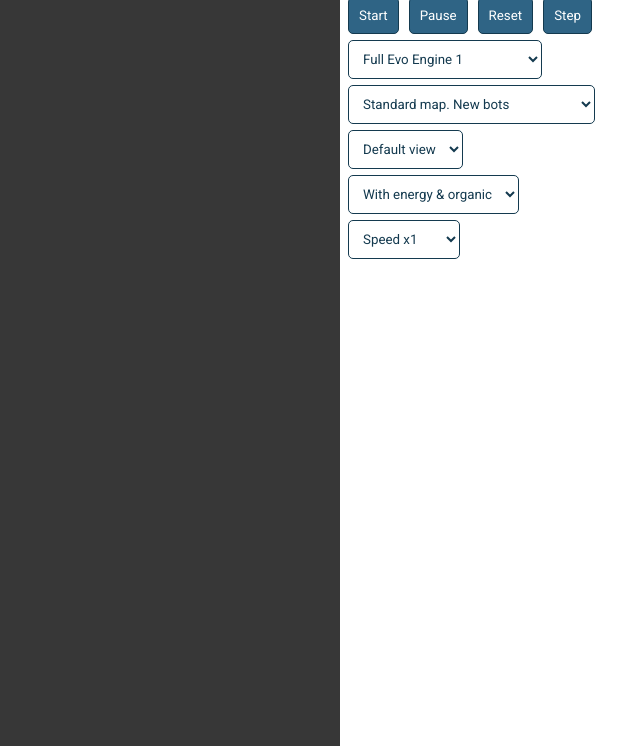
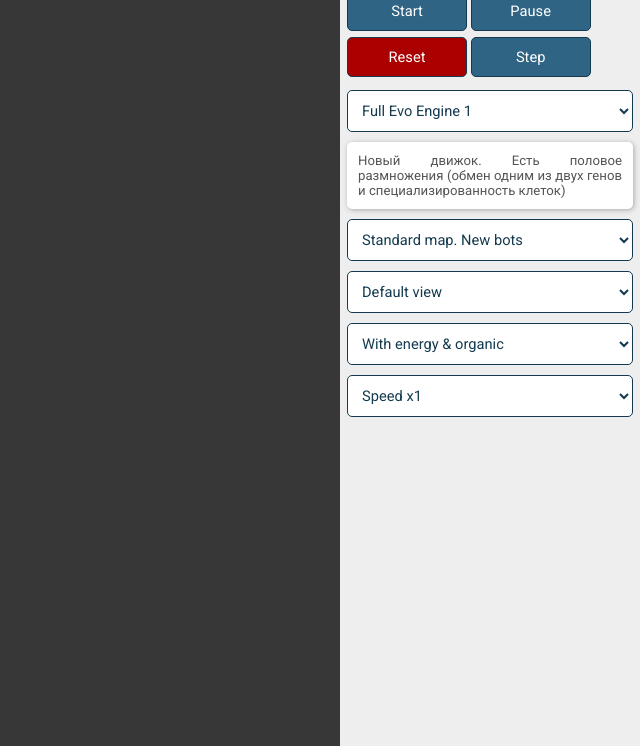
Before and after one commit to MemoS77/open-evolution-simulator, a website built with Parcel: page src/index.html in a window 1280 px wide. Shown: the part 54-800 px from the top of the page, without its empty margins (640-1280 px from the left). Built offline with nearby package versions, Linux system fonts and the light colour scheme.

Commit message:
feat: show engines description

```diff
--- a/src/code/app.ts
+++ b/src/code/app.ts
@@ -1,6 +1,13 @@
 import Point from "./types/point"
 import {drawFPS} from "./funcs/fps"
-import {getCanvasCont, setEnginesList, setFilterList, setParamsList, setViewList} from "./funcs/dom"
+import {
+    getCanvasCont,
+    setEnginesList,
+    setFilterList,
+    setParamsList,
+    setViewList,
+    showEngineDescription
+} from "./funcs/dom"
 import {
     bindFilterMode,
     bindPauseButton,
@@ -36,10 +43,11 @@ export default class App {
     onEngineSelect(index: string | number) {
         this.reset()
         this.engine = engines[+index]
-        //const info = this.engine.getInfo()
+        const info = this.engine.getInfo()
         const params = setParamsList(this.engine)
         setViewList(this.engine.getViewTitles())
         setFilterList(this.engine.getFilterTitles())
+        showEngineDescription(info.description)
         this.engine.init(this.canvas, params.length ? params[0] : null)
         this.engine.clear()
     }
@@ -62,7 +70,9 @@ export default class App {
             }
         })
         bindStartButton(() => this.start())
-        bindResetButton(() => this.reset())
+        bindResetButton(() => {
+            if (confirm("Sure reset?")) this.reset()
+        })
         bindPauseButton(() => this.pause())
         bindStepButton(() => {
             this.oneStep()
--- a/src/code/engines/full-evo/full-evo-2.ts
+++ b/src/code/engines/full-evo/full-evo-2.ts
@@ -6,6 +6,7 @@ export default class FullEvo2 extends FullEvo {
     override  getInfo(): EngineInfo {
         const info = super.getInfo()
         info.version = 2
+        info.description = "Изменен принцип столкновения клеток и некоторые другие вещи"
         return info
     }
 
--- a/src/code/engines/full-evo/full-evo.ts
+++ b/src/code/engines/full-evo/full-evo.ts
@@ -185,7 +185,7 @@ export default class FullEvo extends CellEngine {
     override  getInfo(): EngineInfo {
         return {
             name: "Full Evo Engine",
-            description: "Cell Plants",
+            description: "Новый движок. Есть половое размножения (обмен одним из двух генов и специализированность клеток)",
             version: 1,
             id: "full-evo"
         }
@@ -430,13 +430,19 @@ export default class FullEvo extends CellEngine {
                 const cell = this.getFieldCell(d)
                 if (cell && bot.energy>minBotEnergy*2) {
                     const e = Math.floor(bot.energy / 2)
-                    const newBot = new MainBot(this, this.nextBotId, param%3, d!, e, bot)
-                    this.addBot(newBot)
+                    this.newBot(param%3, d!, e, bot)
                     bot.delEnergy(e)
                 }
             }
             break
         }
+    }
+
+
+    protected newBot(kind: BotKind, position: Point, energy: number, host: Bot | null): Bot {
+        const bot = new MainBot(this, this.nextBotId, kind, position, energy, host)
+        this.addBot(bot)
+        return bot
     }
 
     addOrganic(pos: Point, amount: number): void {
--- a/src/code/engines/simple-evo/simple-evo.ts
+++ b/src/code/engines/simple-evo/simple-evo.ts
@@ -135,7 +135,7 @@ export default class SimpleEvo extends CellEngine {
             id: "sevo",
             name: "Simple Evolution",
             version: 1,
-            description: "Simplest evolution engine",
+            description: "Первая попытка создания эволюционного процесс на этом движке. Нет полового размножения, только мутации.",
         }
     }
 
--- a/src/code/engines/space-gravity/space-gravity.ts
+++ b/src/code/engines/space-gravity/space-gravity.ts
@@ -24,7 +24,9 @@ export default class SpaceGravityEngine extends Engine2d {
             id: "gravity",
             name: "Space Gravity Simulator",
             version: 1,
-            description: "Show, how gravity works in 2d space"
+            description: "Пробный движок, моделирующий движение объектов в пространстве. " +
+                "Создан самым первым для тестирования удобства выбранной архитектуры приложения для расширения и добавления новых движков." +
+            "Есть ошибки и недоработки, нужно распространять гравитацию за рамки, а также исправить столкновения для правильного распределения веса",
         }
     }
 
--- a/src/code/funcs/dom.ts
+++ b/src/code/funcs/dom.ts
@@ -37,6 +37,12 @@ export function setViewList(list: string[]) {
     })
 }
 
+export function showEngineDescription(info: string) {
+    const desc = document.getElementById("engine-description") as HTMLDivElement
+    desc.innerHTML = info
+}
+
+
 export function setFilterList(list: string[]) {
     const select = document.getElementById("filter-mode") as HTMLSelectElement
     select.innerHTML = ""
--- a/src/index.html
+++ b/src/index.html
@@ -18,7 +18,7 @@
         <div>
         <button id="start-button">Start</button>
         <button id="pause-button">Pause</button>
-        <button id="reset-button">Reset</button>
+        <button id="reset-button" class="bg-red">Reset</button>
         <button id="step-button">Step</button>
         </div>
         <div>
@@ -26,8 +26,12 @@
             <option>Basic Engine</option>
         </select>
         </div>
+        <div  id="engine-description" class="card">
+        </div>
         <div>
         <select id="fields-list"></select>
+            </div>
+            <div>
         <select id="show-mode">
             <option value="0">View 0</option>
             <option value="1">View 1</option>
--- a/src/style.scss
+++ b/src/style.scss
@@ -10,7 +10,9 @@ $controls-panel-width: 300px;
     padding: 0;
     box-sizing: border-box;
     font-family: 'Roboto', sans-serif;
+    font-size: 11pt;
 }
+
 
 body {
     overflow: hidden;
@@ -34,6 +36,13 @@ body {
         flex-grow: 1;
     }
 
+    #engine-description {
+        font-size: 0.9rem;
+        color: #555;
+        padding: 5px;
+        text-align: justify;
+    }
+
     #logo {
         font-weight: bold;
         margin: 10px 0px;
@@ -42,26 +51,46 @@ body {
 
 
     #controls-cont {
-        padding:5px;
+
+        background-color: #eee;
+
+        overflow-y: scroll;
+
+        div {
+            margin: 5px 0;
+        }
+
+        padding:7px;
         display: flex;
         height: 100%;
         flex-direction: column;
         width: $controls-panel-width;
 
 
-        button, select  {
-            margin: 3px;
+        button, select, .card  {
+            background-color: #fff;
             padding: 10px;
             border-radius: 5px;
             transition: background 0.1s ease-in-out;
             border: 1px solid $color-darker;
+            width: 100%;
+        }
 
+        .card {
+            border-color: transparent;
+            box-shadow: 1px 1px 5px #aaa;
+        }
+
+        .bg-red {
+            background-color: #a00;
         }
 
         button {
             cursor: pointer;
             background-color:  $color-dark;
             color: $color-main;
+            margin: 3px 0;
+            width: 120px;
 
             &:hover {
                 background-color: $color-darker;
```
